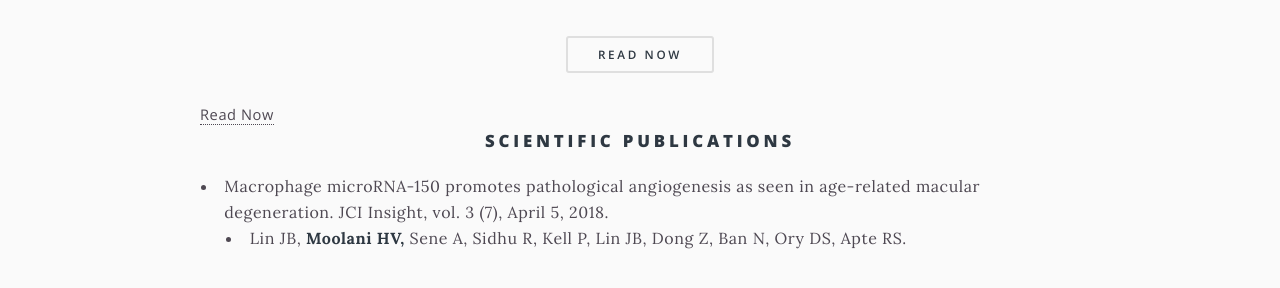
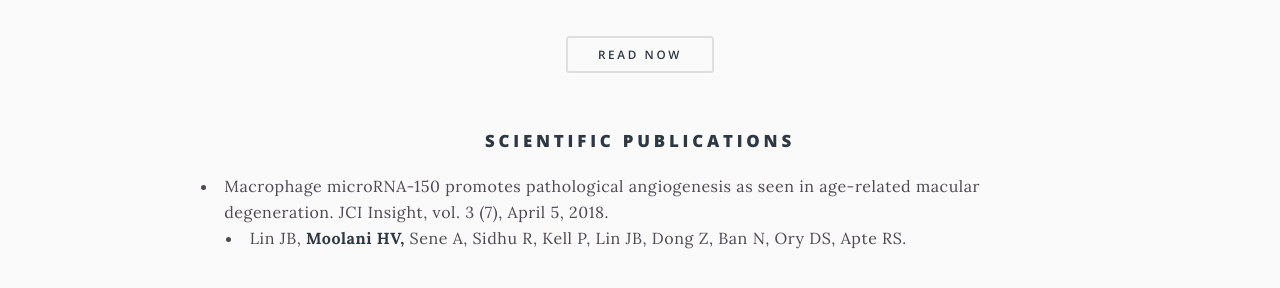
Before and after one commit to harshmoolani/h, a Jekyll site: the page built from _pages/flex.html, in a window 1280 px wide and 900 px high, scrolled down 331 px. Shown: the part 156-444 px from the top of the window. Built offline with Jekyll 4.4.1, drawn with Linux system fonts in a browser that asks for light colours.

Commit message:
Update flex.html

```diff
--- a/_pages/flex.html
+++ b/_pages/flex.html
@@ -19,9 +19,6 @@ if site.social.linkedin-square %}
     </li>
 </ul>
 <form> <center><input type="button" value="Read Now" onclick="window.location.href='https://www.kevinmd.com/blog/2019/07/the-uphill-battle-for-scholars-in-elderly-care.html'"/></center> </form>
-
-<a target="_blank" href="window.location.href='https://www.kevinmd.com/blog/2019/07/the-uphill-battle-for-scholars-in-elderly-care.html'">Read Now</a>
-
 <br>
 
    <center><h3>Scientific Publications</h3></center>
```
